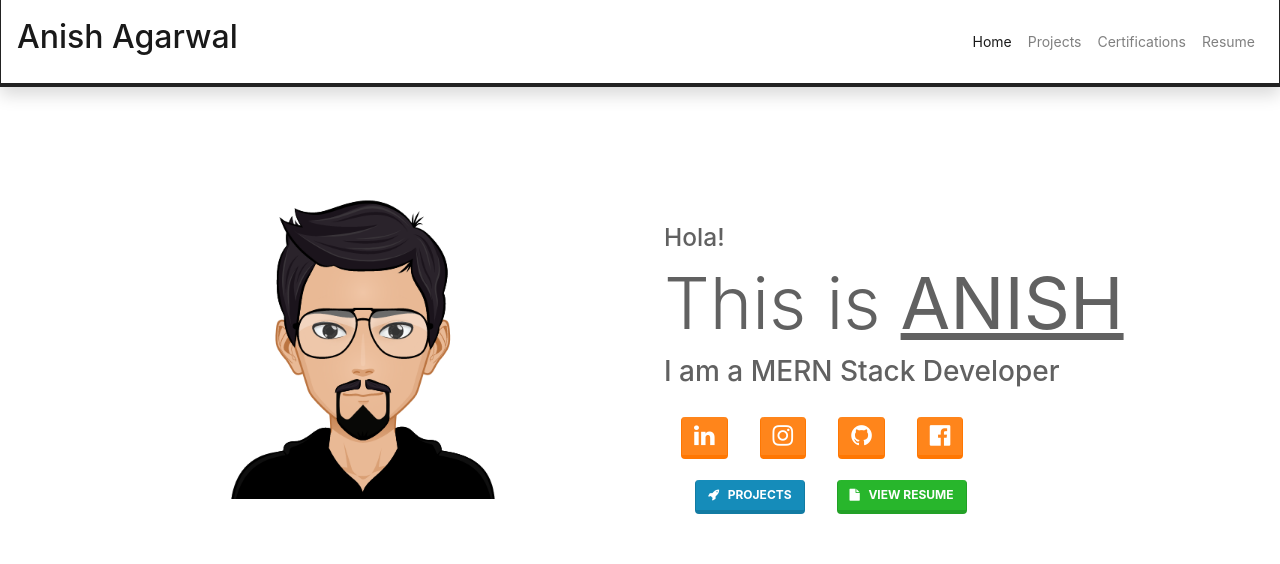
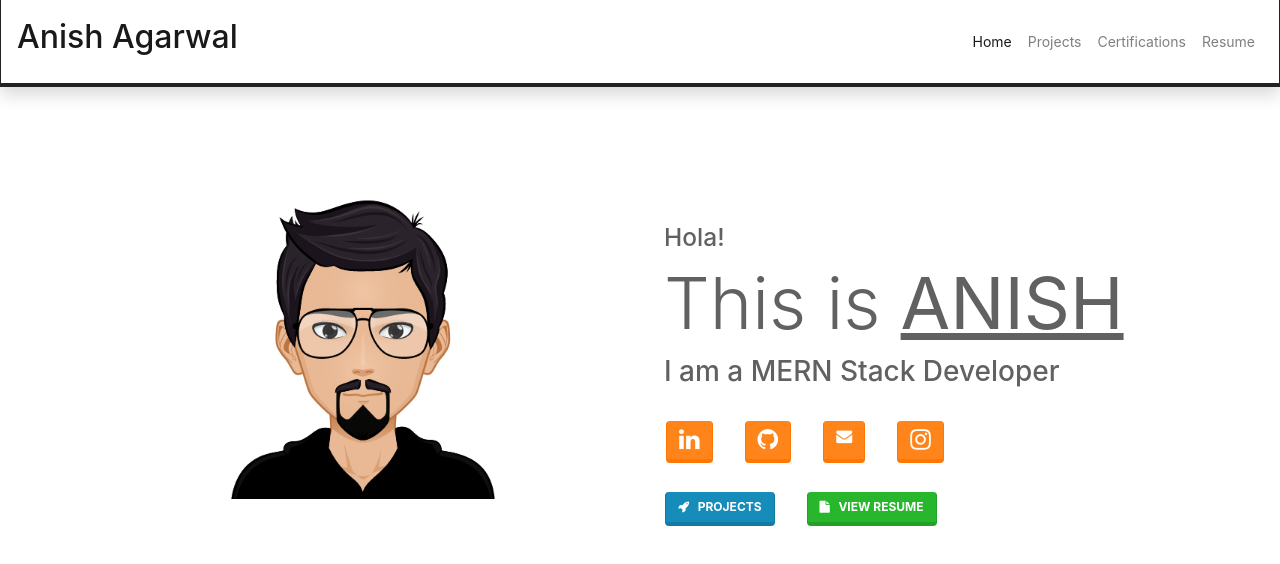
Before and after one commit to thisisanish/Portfolio, a React (Create React App) app: page / in a window 1280 px wide. Shown: the top 564 px of the page. Built offline with nearby package versions, Linux system fonts and the light colour scheme.

Commit message:
corrected links on the introduction page

```diff
--- a/src/App.js
+++ b/src/App.js
@@ -13,7 +13,7 @@ import Resume from './pages/Resume'
 
 const App = ()=>{
   return(
-    <>
+
     <BrowserRouter>
     <Switch>
       <Route exact path="/" component={Introduction} />
@@ -23,7 +23,6 @@ const App = ()=>{
     </Switch>
     </BrowserRouter>
 
-    </>
   )
 }
 
--- a/src/pages/Introduction.js
+++ b/src/pages/Introduction.js
@@ -18,15 +18,22 @@ const Introduction = () => {
                         {/* <h4>I do fiddle around with Python and Research</h4> */}
                         <br/>
                         <div className="row justify-align-content-stretch px-3" style={{justifyContent:"stretch"}}>
-                            <Link to="#" title="Linkedin" className="btn btn-warning mx-3"><i className="fa fa-linkedin fa-2x" aria-hidden="true"></i></Link>
-                            <Link to="#" title="Instagram" className="btn btn-warning mx-3"><i className="fa fa-instagram fa-2x" aria-hidden="true"></i></Link>
-                            <Link to="#" title="Github" className="btn btn-warning mx-3"><i className="fa fa-github fa-2x" aria-hidden="true"></i></Link>
-                            <Link to="#" title="Facebook" className="btn btn-warning mx-3 "><i className="fa fa-facebook-official fa-2x" aria-hidden="true"></i></Link>
+                            <div className="row">
+                            <a target="_blank" style={{color:"white"}} rel="noopener noreferrer" href="https://www.linkedin.com/in/thisisanish/" title="linkedIn" className="btn btn-warning m-1 m-1 mx-3"><i className="fa fa-linkedin fa-2x" aria-hidden="true"></i> </a>
+                            <a target="_blank" style={{color:"white"}} rel="noopener noreferrer" href="https://github.com/thisisanish/" title="Github" className="btn btn-warning m-1 mx-3"><i className="fa fa-github fa-2x" aria-hidden="true"></i> </a>
+                            <a target="_blank" style={{color:"white"}} rel="noopener noreferrer" href = "mailto: email.anishagarwal@gmail.com"  title="email.anishagarwal@gmail.com" className="btn btn-warning m-1 mx-3"><i className="fa fa-lg fa-envelope "></i> </a>
+                            <a target="_blank" style={{color:"white"}} rel="noopener noreferrer" href="https://www.instagram.com/anish__agarwal/" title="Instagram" className="btn btn-warning m-1 mx-3"><i className="fa fa-instagram fa-2x" aria-hidden="true"></i> </a>
+                            </div>
+
+
                         </div>
                         <br/>
-                        <div className="col col-xs-12">
-                            <Link to="/projects" className="btn btn-primary mx-3"  ><i className="fa fa-rocket" aria-hidden="true"></i> &nbsp; Projects</Link>
-                            <Link to="/"className="btn btn-success mx-3"><a target="_blank" style={{color:"white"}} rel="noopener noreferrer" href="https://docs.google.com/document/d/1A7oTBB_ZWBfWyrGQvpLCZE7d0vstS75hnrtvhgGZleg/export?format=pdf"><i className="fa fa-file" aria-hidden="true"></i> &nbsp;  View Resume</a></Link>
+                        <div className="row">
+
+                            <Link to="/projects" className="btn btn-primary m-1 mx-3"  ><i className="fa fa-rocket" aria-hidden="true"></i> &nbsp; Projects</Link>
+                            <a className="btn btn-success m-1 mx-3" target="_blank" style={{color:"white"}} rel="noopener noreferrer" href="https://docs.google.com/document/d/1A7oTBB_ZWBfWyrGQvpLCZE7d0vstS75hnrtvhgGZleg/export?format=pdf"><i className="fa fa-file" aria-hidden="true"></i> &nbsp;  View Resume</a>
+
+
 
                         </div>
                         <div className="col col-xs-12 text-center ">
--- a/src/pages/Resume.js
+++ b/src/pages/Resume.js
@@ -6,7 +6,10 @@ const Resume = () => {
     return (
         <Base title="Resume">
             <div className="text-center">
-                <button className="btn btn-lg btn-primary"><a target="_blank" style={{color:"white"}} rel="noopener noreferrer" href="https://docs.google.com/document/d/1A7oTBB_ZWBfWyrGQvpLCZE7d0vstS75hnrtvhgGZleg/export?format=pdf">View Resume</a></button>
+                <a className="btn col-12 btn-lg btn-primary" target="_blank" style={{color:"white", marginBottom:"2rem"}} rel="noopener noreferrer" href="https://docs.google.com/document/d/1A7oTBB_ZWBfWyrGQvpLCZE7d0vstS75hnrtvhgGZleg/edit?usp=sharing">View Resume</a>
+
+                <a className="btn col-12 btn-lg btn-primary" target="_blank" style={{color:"white"}} rel="noopener noreferrer" href="https://docs.google.com/document/d/1A7oTBB_ZWBfWyrGQvpLCZE7d0vstS75hnrtvhgGZleg/export?format=pdf">Download Resume</a>
+
             </div>
 
         </Base>
```
